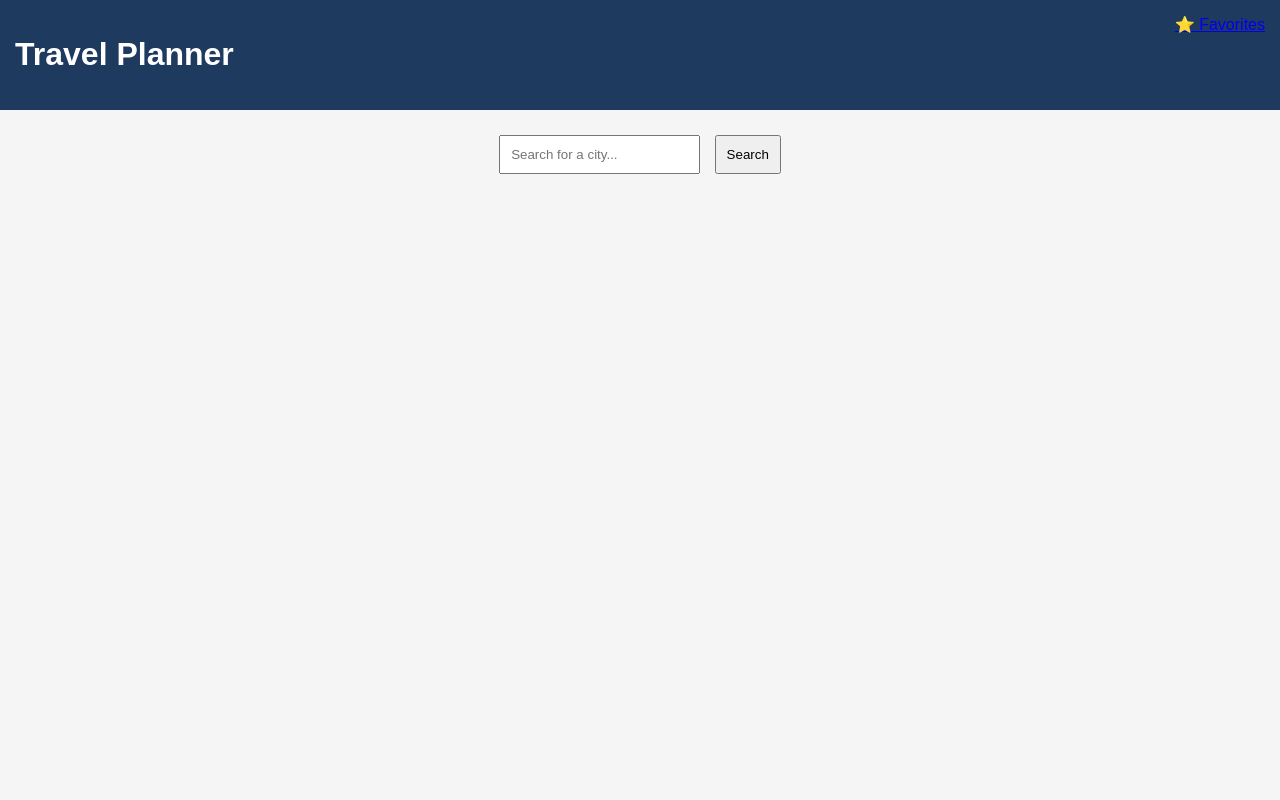
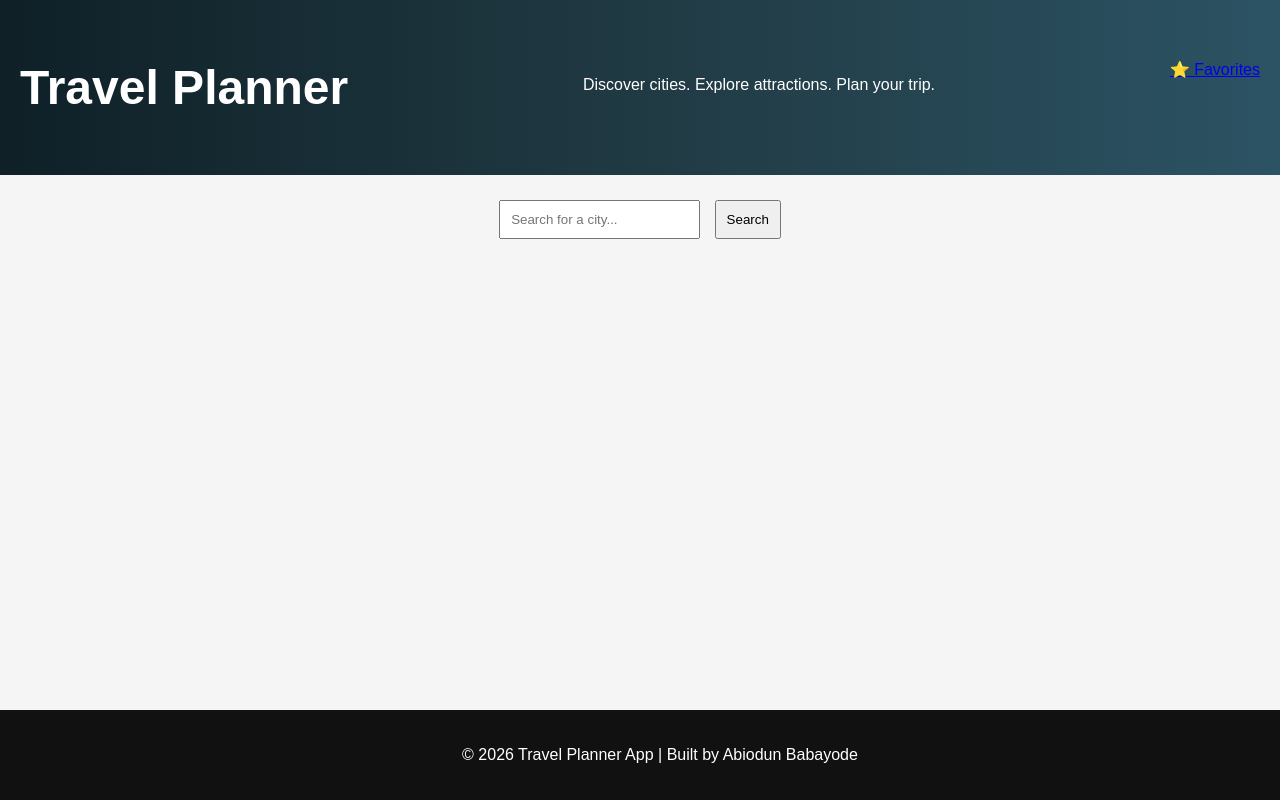
Before and after one commit to ABIKEM01/travel-planner-up, a website built with Vite: page src/index.html in a window 1280 px wide. Built offline with nearby package versions, Linux system fonts and the light colour scheme.

Commit message:
rebuild city

```diff
--- a/src/css/style.css
+++ b/src/css/style.css
@@ -2,6 +2,7 @@ body {
   font-family: Arial, sans-serif;
   margin: 0;
   background: #f5f5f5;
+  padding-bottom: 80px; /* Add padding to prevent content from being hidden under fixed footer */
 }
 
 header {
@@ -27,6 +28,7 @@ input, button {
   grid-template-columns: repeat(auto-fit, minmax(250px, 1fr));
   gap: 15px;
   padding: 20px;
+  margin-bottom: 20px; /* Add margin to prevent content from touching footer */
 }
 
 /* UI Cards */
@@ -71,6 +73,53 @@ input, button {
   opacity: 0.9;
 }
 
+body {
+  margin: 0;
+  font-family: Arial, Helvetica, sans-serif;
+}
+
+.hero {
+  background: linear-gradient(to right, #0f2027, #203a43, #2c5364);
+  color: white;
+  text-align: center;
+  padding: 60px 20px;
+}
+
+.hero h1 {
+  margin: 0;
+  font-size: 3rem;
+}
+
+.footer {
+  background: #111;
+  color: white;
+  text-align: center;
+  padding: 20px;
+
+  /* Fixed position styles */
+  position: fixed;
+  bottom: 0;
+  left: 0;
+  width: 100%;
+  z-index: 100;
+}
+
+/* Remove the flexbox layout since we're using fixed positioning */
+html, body {
+  height: auto; /* Change from 100% to auto */
+  margin: 0;
+}
+
+body {
+  font-family: Arial, Helvetica, sans-serif;
+}
+
+/* Remove or comment out the flexbox styles */
+/*
+main {
+  flex: 1;
+}
+*/
 
 @keyframes spin {
   0% { transform: rotate(0deg); }
@@ -80,4 +129,14 @@ input, button {
 /* Responsive */
 @media (max-width: 600px) {
   header { flex-direction: column; text-align: center; }
+
+  /* Adjust footer padding for mobile if needed */
+  .footer {
+    padding: 15px;
+  }
+
+  /* Adjust body padding for mobile */
+  body {
+    padding-bottom: 70px;
+  }
 }
--- a/src/index.html
+++ b/src/index.html
@@ -11,10 +11,15 @@
 </head>
 <body>
 
-<header>
+<header class="hero">
   <h1>Travel Planner</h1>
-  <a href="pages/favorites.html">⭐ Favorites</a>
+  <p>Discover cities. Explore attractions. Plan your trip.</p>
+    <a href="pages/favorites.html">⭐ Favorites</a>
 </header>
+
+<main>
+
+</main>
 
 <section class="search-section">
   <input type="text" id="cityInput" placeholder="Search for a city..." />
@@ -23,7 +28,11 @@
 
 <div id="spinner" class="spinner hidden"></div>
 <div id="results" class="card-container"></div>
+<footer class="footer">
+  <p>© 2026 Travel Planner App | Built by Abiodun Babayode</p>
+</footer>
 
 <script type="module" src="js/main.js"></script>
+
 </body>
 </html>
--- a/vite.config.js
+++ b/vite.config.js
@@ -4,6 +4,12 @@ export default defineConfig({
   root: 'src',
   build: {
     outDir: '../dist',
-    emptyOutDir: true
-  }
+    emptyOutDir: true,
+    rollupOptions: {
+      input: {
+        main: 'src/index.html',
+        city: 'src/city.html',
+      },
+    },
+  },
 });
```
Also changed, not shown: src/city.html (+2 -1 lines).
